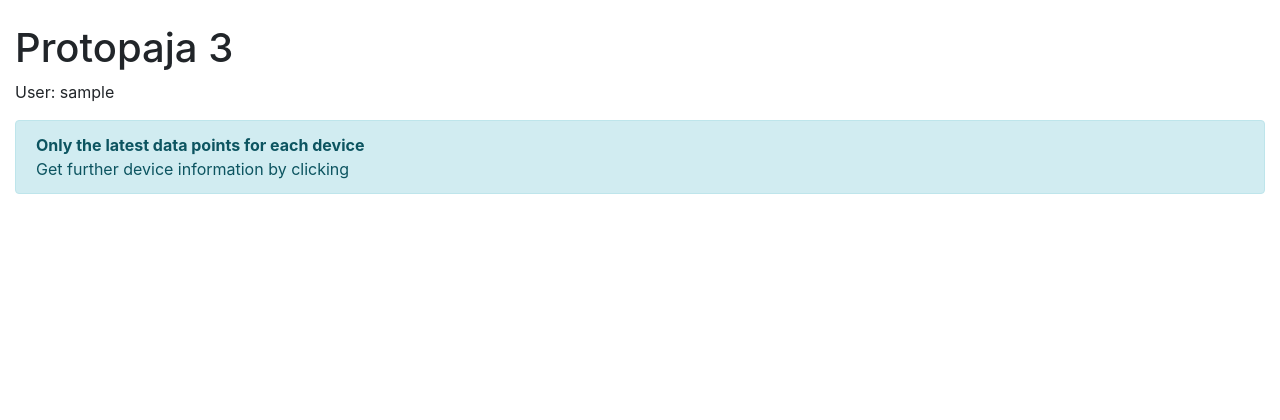
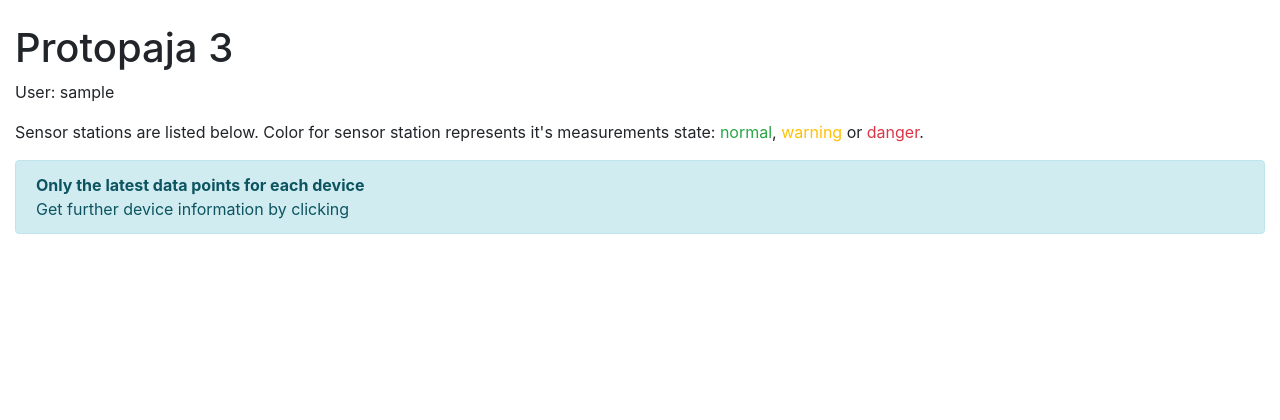
Before and after one commit to vikketii/protopaja-web, a Django app: page / in a window 1280 px wide. Shown: the part 56-476 px from the top of the page. Run offline with Django 3.2, Linux system fonts and the light colour scheme; the visitor is signed in with stand-in values (Sample User, id 1); data that the repository does not hold is empty; parts of the project's set-up code (start-up, migrations or seed data) failed here and were passed over; some libraries are stand-ins or nearby versions.

Commit message:
Added line explaining warning colours

```diff
--- a/devicedata/templates/devicedata/index.html
+++ b/devicedata/templates/devicedata/index.html
@@ -23,6 +23,7 @@
 {% block content %}
 <h1>Protopaja 3</h1>
 <p>User: {{ user }}</p>
+<p>Sensor stations are listed below. Color for sensor station represents it's measurements state: <span class="text-success">normal</span>, <span class="text-warning">warning</span> or <span class="text-danger">danger</span>.</p>
 
 <div class="alert alert-info">
 	<strong>Only the latest data points for each device</strong>
```
